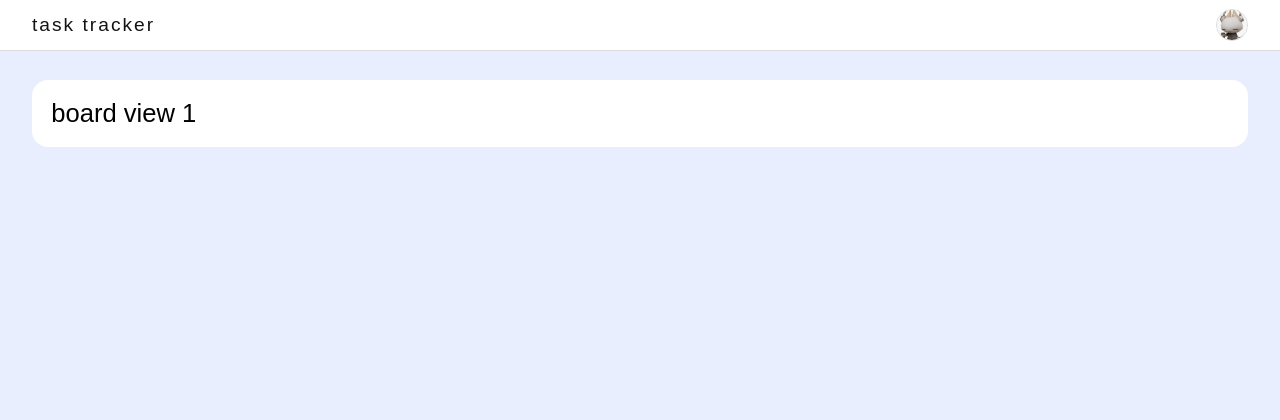
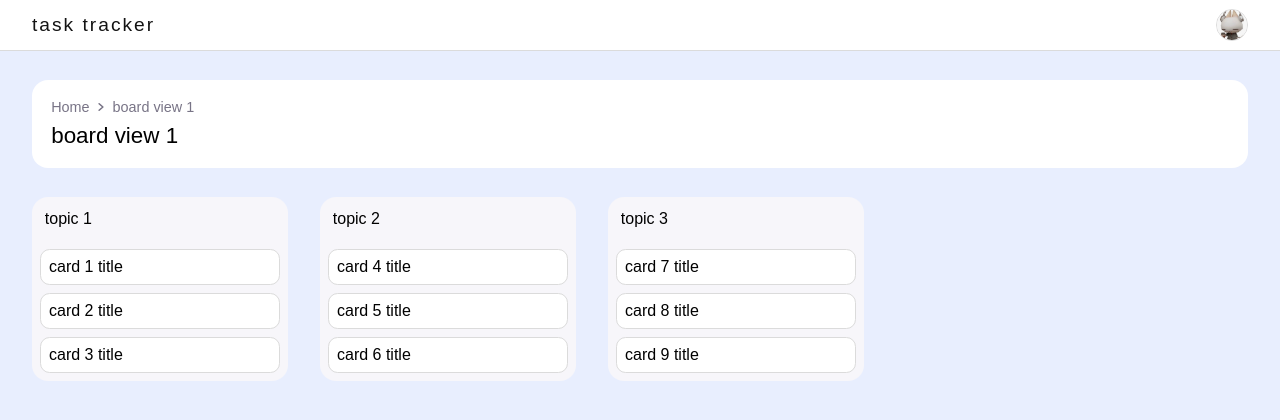
Before and after one commit to bogi-lyceya-44/task-tracker-front, a Vue app: page /board/1 in a window 1280 px wide. Shown: the top 420 px of the page. Built offline with nearby package versions, Linux system fonts and the light colour scheme.

Commit message:
tech: mock data and add breadcrumbs

```diff
--- a/src/components/BoardPanel.vue
+++ b/src/components/BoardPanel.vue
@@ -15,7 +15,18 @@ export default defineComponent({
 <template>
   <section class="board-panel-section">
     <div class="board-panel">
-      <h1 class="title">{{ name }}</h1>
+      <div class="info">
+        <div class="breadcrumbs">
+          <RouterLink to="/">Home</RouterLink>
+          <img
+            class="breadcrumbs-pointer"
+            src="../assets/icons/arrow_right.svg"
+            alt="pointer"
+          />
+          <span>{{ name }}</span>
+        </div>
+        <h1 class="title">{{ name }}</h1>
+      </div>
     </div>
   </section>
 </template>
@@ -35,8 +46,35 @@ export default defineComponent({
 }
 
 .title {
-  font-size: 1.6em;
+  font-size: 1.4em;
   font-weight: 400;
   margin: 0;
 }
+
+.info {
+  display: flex;
+  flex-direction: column;
+  gap: 0.5em;
+}
+
+.breadcrumbs {
+  align-items: center;
+  color: var(--text-light-color);
+  display: flex;
+  font-size: 0.9em;
+  font-weight: 400;
+  gap: 0.6em;
+}
+
+.breadcrumbs-pointer {
+  height: 0.6em;
+}
+
+.breadcrumbs > a {
+  color: var(--text-light-color);
+}
+
+.breadcrumbs > a:hover {
+  text-decoration: underline;
+}
 </style>
--- a/src/components/BoardsList.vue
+++ b/src/components/BoardsList.vue
@@ -1,6 +1,7 @@
 <script lang="ts">
 import { defineComponent, ref } from "vue";
 
+import { boardsList } from "../dataMock.ts";
 import BoardCard from "./BoardCard.vue";
 
 interface Board {
@@ -12,14 +13,7 @@ export default defineComponent({
   name: "BoardsList",
   components: { BoardCard },
   setup() {
-    const boards = ref<Board[]>([
-      { id: "0", name: "board 1" },
-      { id: "1", name: "board 2" },
-      { id: "2", name: "board 3" },
-      { id: "3", name: "board 4" },
-      { id: "4", name: "board 5" },
-      { id: "5", name: "board 6" },
-    ]);
+    const boards = ref<Board[]>(boardsList);
 
     const draggedIndex = ref<number | null>(null);
 
--- /dev/null
+++ b/src/components/TaskCard.vue
@@ -0,0 +1,28 @@
+<script lang="ts">
+import { defineComponent } from "vue";
+
+export default defineComponent({
+  name: "TaskCard",
+  props: {
+    title: {
+      required: true,
+      type: String,
+    },
+  },
+});
+</script>
+
+<template>
+  <div class="task-card">
+    <span class="title">{{ title }}</span>
+  </div>
+</template>
+
+<style scoped>
+.task-card {
+  background-color: var(--background-color);
+  border: 1px solid var(--border-light-color);
+  border-radius: 0.6em;
+  padding: 0.5em;
+}
+</style>
--- /dev/null
+++ b/src/components/TopicColumn.vue
@@ -0,0 +1,52 @@
+<script lang="ts">
+import { defineComponent, type PropType } from "vue";
+
+import { type TaskCardType } from "../types";
+import TaskCard from "./TaskCard.vue";
+
+export default defineComponent({
+  name: "TopicColumn",
+  components: { TaskCard },
+  props: {
+    ondragstart: Function,
+    name: {
+      required: true,
+      type: String,
+    },
+    cards: {
+      required: true,
+      type: Array as PropType<TaskCardType[]>,
+    },
+  },
+});
+</script>
+
+<template>
+  <div class="topic">
+    <div class="topic-top" draggable="true">
+      {{ name }}
+    </div>
+    <div class="cards-list">
+      <TaskCard v-for="card in cards" :key="card.id" :title="card.title" />
+    </div>
+  </div>
+</template>
+
+<style scoped>
+.topic {
+  background-color: var(--background-second-color);
+  border-radius: 1em;
+  width: 16em;
+}
+
+.topic-top {
+  padding: 0.8em;
+}
+
+.cards-list {
+  display: flex;
+  flex-direction: column;
+  gap: 0.5rem;
+  padding: 0.5em;
+}
+</style>
--- /dev/null
+++ b/src/components/TopicsList.vue
@@ -0,0 +1,40 @@
+<script lang="ts">
+import { defineComponent } from "vue";
+
+import { topicsList } from "../dataMock.ts";
+import TopicColumn from "./TopicColumn.vue";
+
+export default defineComponent({
+  name: "TopicsList",
+  components: { TopicColumn },
+  data() {
+    return {
+      topics: topicsList,
+    };
+  },
+});
+</script>
+
+<template>
+  <section class="topics-list-section">
+    <div class="topics-list">
+      <TopicColumn
+        v-for="topic in topics"
+        :key="topic.id"
+        :cards="topic.cards"
+        :name="topic.name"
+      />
+    </div>
+  </section>
+</template>
+
+<style scoped>
+.topics-list-section {
+  padding: 0 2em 1.8em;
+}
+
+.topics-list {
+  display: flex;
+  gap: 2em;
+}
+</style>
--- /dev/null
+++ b/src/dataMock.ts
@@ -0,0 +1,40 @@
+const boardsList = [
+  { id: "0", name: "board 1" },
+  { id: "1", name: "board 2" },
+  { id: "2", name: "board 3" },
+  { id: "3", name: "board 4" },
+  { id: "4", name: "board 5" },
+  { id: "5", name: "board 6" },
+];
+
+const topicsList = [
+  {
+    id: "0",
+    name: "topic 1",
+    cards: [
+      { id: "0", title: "card 1 title" },
+      { id: "1", title: "card 2 title" },
+      { id: "2", title: "card 3 title" },
+    ],
+  },
+  {
+    id: "1",
+    name: "topic 2",
+    cards: [
+      { id: "3", title: "card 4 title" },
+      { id: "4", title: "card 5 title" },
+      { id: "5", title: "card 6 title" },
+    ],
+  },
+  {
+    id: "2",
+    name: "topic 3",
+    cards: [
+      { id: "6", title: "card 7 title" },
+      { id: "7", title: "card 8 title" },
+      { id: "8", title: "card 9 title" },
+    ],
+  },
+];
+
+export { boardsList, topicsList };
--- a/src/style.css
+++ b/src/style.css
@@ -6,6 +6,7 @@
 
   --background-color: #ffffff;
   --background-focus-color: #f2f2f2;
+  --background-second-color: #f7f6fa;
   --border-light-color: #dbdbdb;
 
   --text-danger-color: #b01212;
--- /dev/null
+++ b/src/types.ts
@@ -0,0 +1,4 @@
+export type TaskCardType = {
+  id: string;
+  title: string;
+};
--- a/src/views/BoardView.vue
+++ b/src/views/BoardView.vue
@@ -2,16 +2,18 @@
 import { defineComponent } from "vue";
 
 import BoardPanel from "../components/BoardPanel.vue";
+import TopicsList from "../components/TopicsList.vue";
 
 export default defineComponent({
   name: "BoardView",
-  components: { BoardPanel },
+  components: { BoardPanel, TopicsList },
 });
 </script>
 
 <template>
   <div class="board-wrapper">
     <BoardPanel :name="`board view ${$route.params.id}`" />
+    <TopicsList />
   </div>
 </template>
 
```
Also changed, not shown: src/assets/icons/arrow_right.svg (added).
